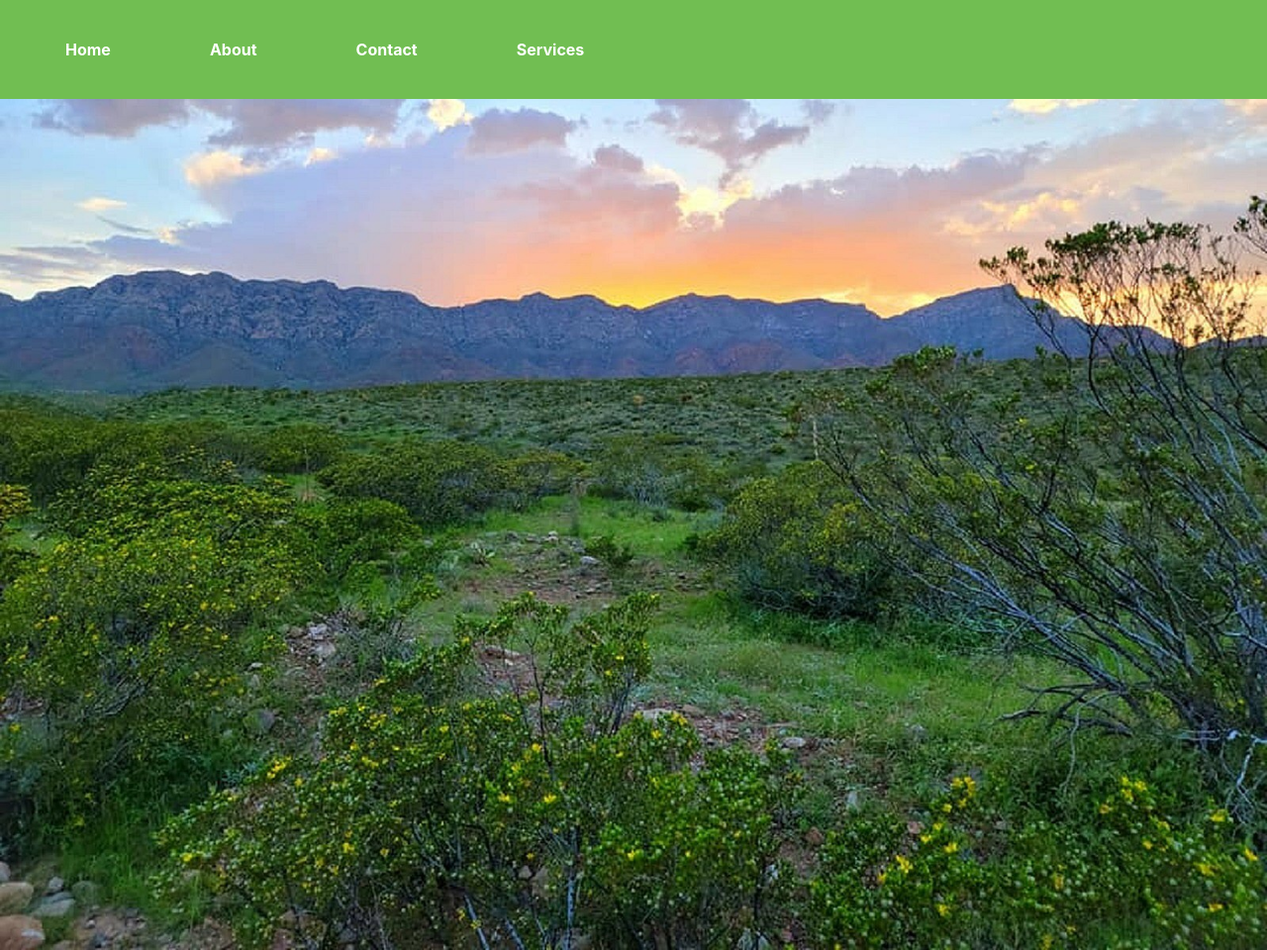
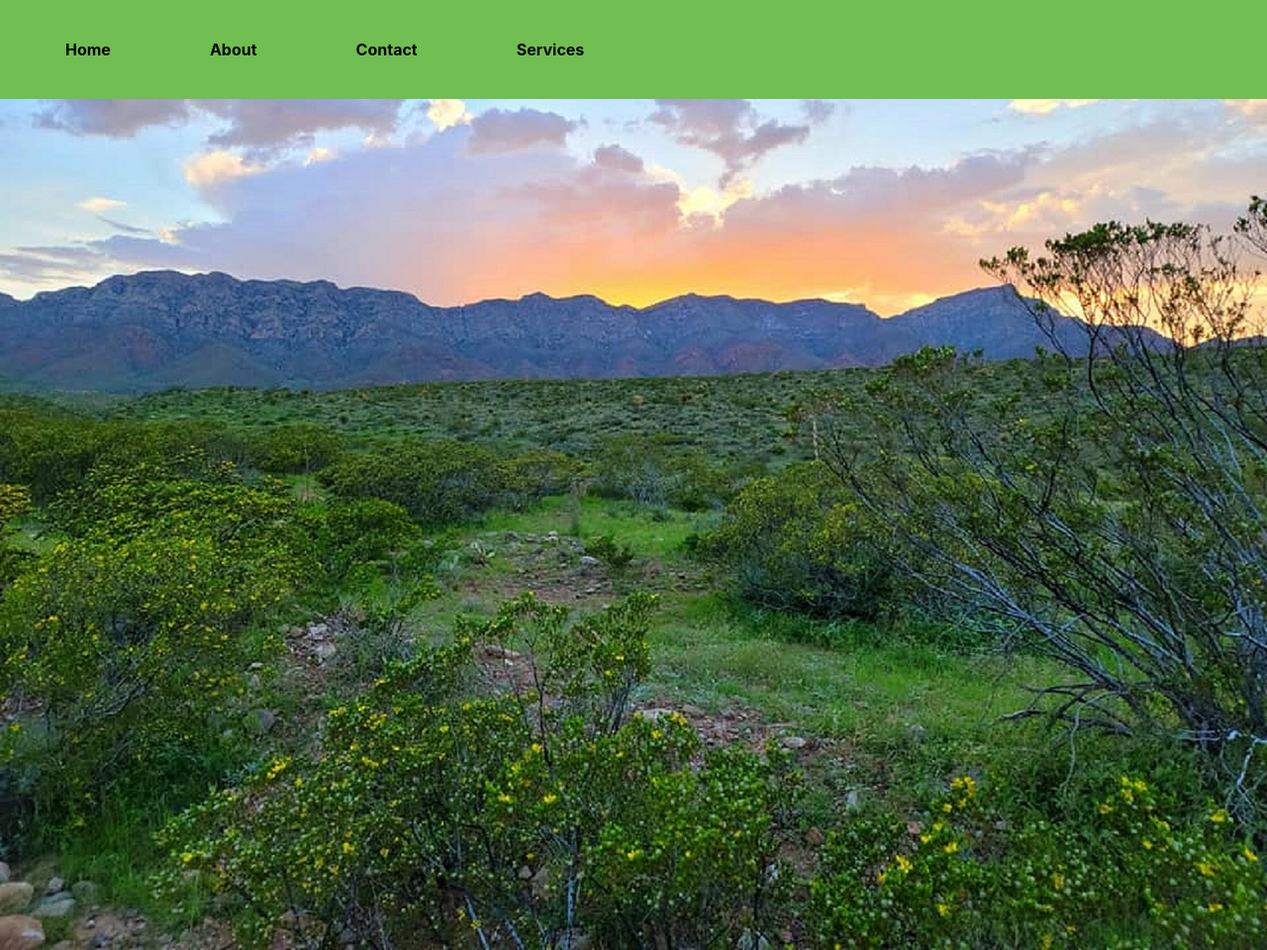
Before and after one commit to jcd2k/Project-1, a plain HTML site: page home.html in a window 1280 px wide. Shown: the top 960 px of the page at 99% size. Drawn offline with nearby package versions, Linux system fonts and the light colour scheme.

Commit message:
links to all pages

```diff
--- a/assets/css/style.css
+++ b/assets/css/style.css
@@ -17,7 +17,7 @@ body {
 
   .navbar .navbar-start a {
     padding: 30px 50px;
-    color: white;
+    color: black;
     font-weight: bold;
     display: flex;
     align-items: center;
@@ -96,5 +96,5 @@ p{
 
 
 footer.footer{
-  background: gray;
+  background:#71be52;
 }
--- a/home.html
+++ b/home.html
@@ -26,12 +26,12 @@
 
         <div id="navbarTop" class="navbar-menu">
           <div class="navbar-start">
-            <a class="navbar-item" href="index.html">
+            <a class="navbar-item" href="home.html">
               <!-- add link to home -->
               Home
             </a>
 
-            <a class="navbar-item" href="about-index.html">
+            <a class="navbar-item" href="about.html">
               <!-- add link to about -->
               About
             </a>
```
Also changed, not shown: about.html (+3 -3 lines), contact.html (+2 -2 lines), services.html (+3 -3 lines).
